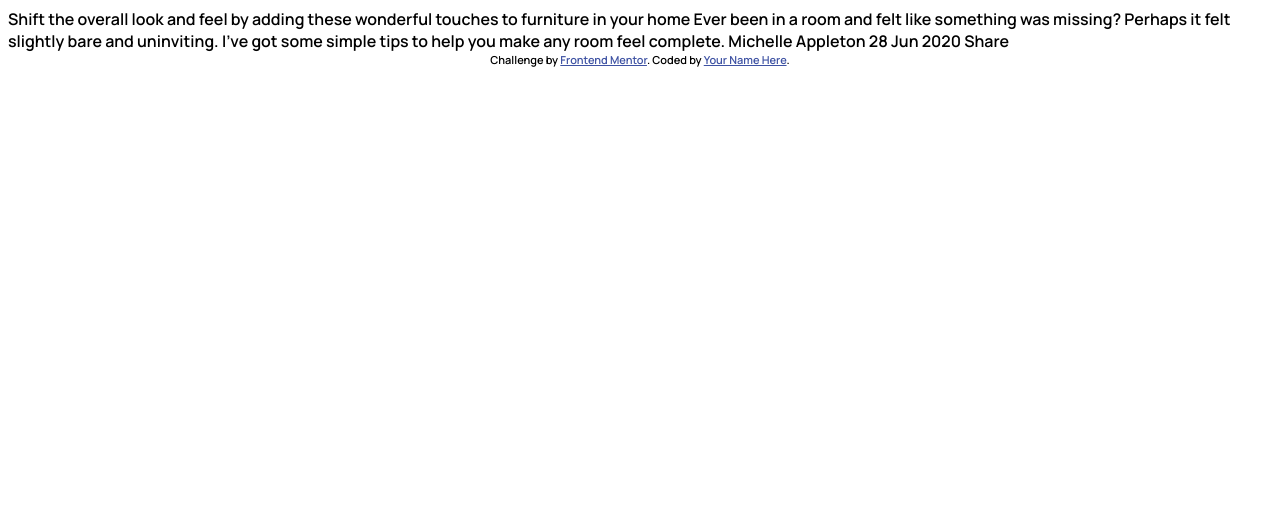
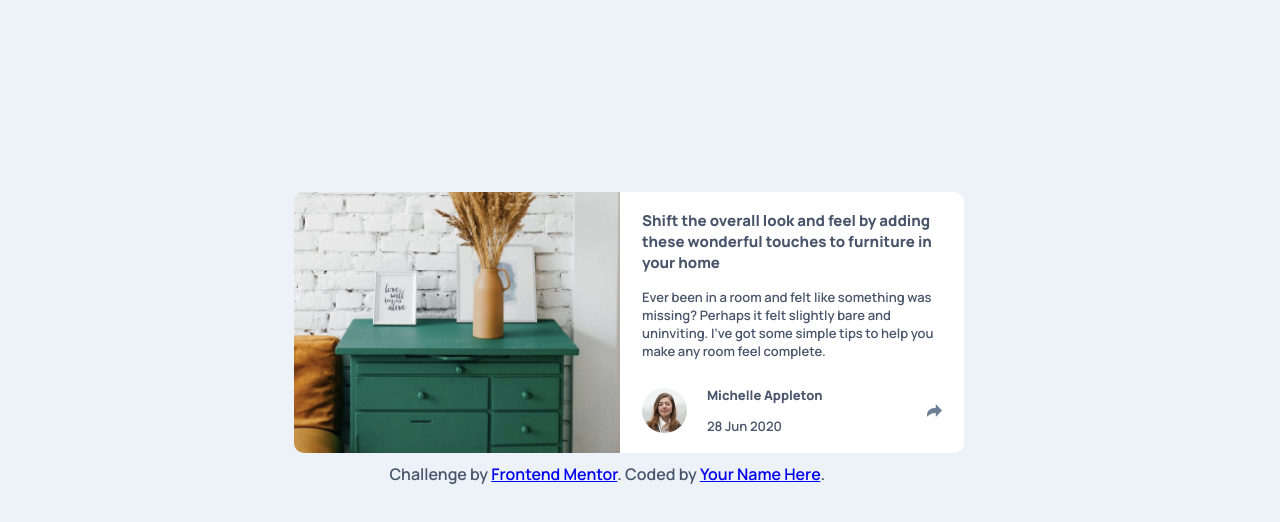
Before and after one commit to xhenixhelilaj/article-preview-component-master, a plain HTML site: page index.html in a window 1280 px wide. Drawn offline with Linux system fonts and the light colour scheme.

Commit message:
updated css

```diff
--- a/index.css
+++ b/index.css
@@ -1,4 +1,67 @@
-@import url('https://fonts.googleapis.com/css2?family=Manrope:wght@600&display=swap');
+@import url('https://fonts.googleapis.com/css2?family=Manrope:wght@600;800&display=swap');
 :root{
     font-family: 'Manrope', sans-serif;
+    color: #48556A;
 }
+body{
+    background-color: #ECF2F8;
+    padding: 5% 13%;
+}
+main{
+    position: relative;
+    top: 120px;
+    left: 120px;
+}
+.article{
+    display: flex;
+
+}
+
+.drawer{
+    display: flex;
+    width: 100%;
+    border-top-left-radius: 10px;
+    border-bottom-left-radius: 10px ;
+}
+.first-part{
+    flex-basis: 35%;
+}
+.drawer{
+    width: 100%;
+}
+.second-part{
+    width: 300px;
+    padding-left:2%;
+    padding-right: 2%;
+    background-color: white;
+    border: solid transparent;
+    border-top-right-radius: 10px;
+    border-bottom-right-radius: 10px;
+}
+.second-part h3{
+    font-size: 15px;
+    font-weight: 900;
+
+}
+.second-part .main-paragraph{
+    font-size: 13px;
+}
+.bottom{
+    display: flex;
+    align-items: center;
+    justify-content: space-between;
+}
+.contact{
+    display: flex;
+    align-items: center;
+    font-size: 13px;
+}
+.contact img{
+    max-width: 45px;
+    border-radius: 100%;
+    margin-right: 20px;
+}
+.attribution{
+    margin-top: 10px;
+    margin-left: 95px;
+}
--- a/index.html
+++ b/index.html
@@ -6,30 +6,58 @@
   <link rel="icon" type="image/png" sizes="32x32" href="./images/favicon-32x32.png">
   <link rel="stylesheet" href="index.css">
   <title>Frontend Mentor | Article preview component</title>
-
-  <!-- Feel free to remove these styles or customise in your own stylesheet 👍 -->
-  <style>
-    .attribution { font-size: 11px; text-align: center; }
-    .attribution a { color: hsl(228, 45%, 44%); }
-  </style>
 </head>
 <body>
-
+  <main class="container">
+    <section class="article">
+      <div class="first-part">
+          <img src="/images/drawers.jpg" alt="" class="drawer">
+      </div>
+      <div class="second-part">
+        <div class="header">
+          <h3>
             Shift the overall look and feel by adding these wonderful
             touches to furniture in your home
-
+          </h3>
+          <p class="main-paragraph">
             Ever been in a room and felt like something was missing? Perhaps
             it felt slightly bare and uninviting. I’ve got some simple tips
             to help you make any room feel complete.
-
+          </p>
+        </div>
+        <div class="bottom">
+          <div class="contact">
+            <img src="/images/avatar-michelle.jpg" alt="" class="michelle">
+            <div class="info">
+              <p class="name">
+              <strong>
                 Michelle Appleton
+              </strong>
+            </p>
+            <p class="date">
               28 Jun 2020
-
-  Share
-
+            </p>
+            </div>
+          </div>
+          <div class="share">
+            <svg xmlns="http://www.w3.org/2000/svg" width="15" height="13">
+              <path fill="#6E8098" d="M15 6.495L8.766.014V3.88H7.441C3.33 3.88 0 7.039 0 10.936v2.049l.589-.612C2.59 10.294 5.422 9.11 8.39 9.11h.375v3.867L15 6.495z"/>
+            </svg>
+          </div>
+        </div>
+      </div>
+    </section>
     <div class="attribution">
       Challenge by <a href="https://www.frontendmentor.io?ref=challenge" target="_blank">Frontend Mentor</a>.
       Coded by <a href="#">Your Name Here</a>.
     </div>
+  </main>
+
+
+
+
+
+
+
 </body>
 </html>
```
Lines whose indentation alone changed are shown as unchanged.
